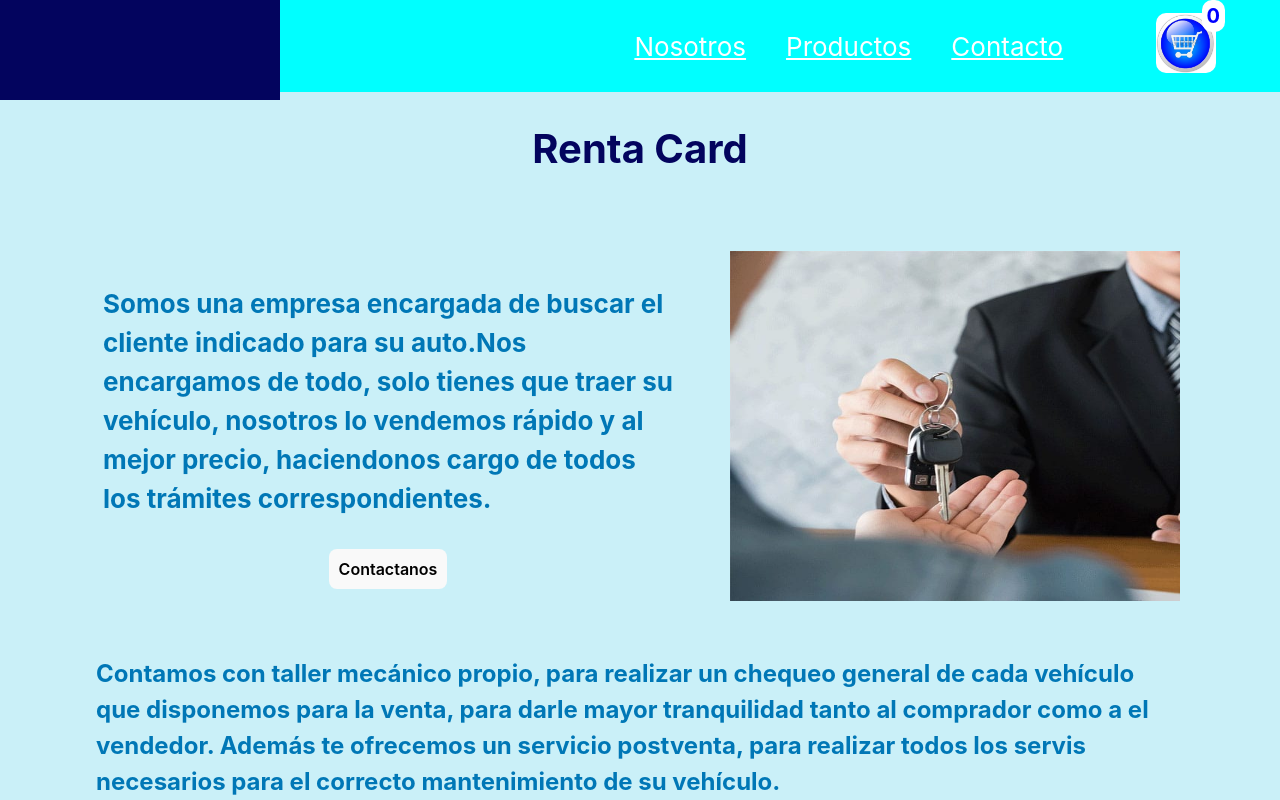
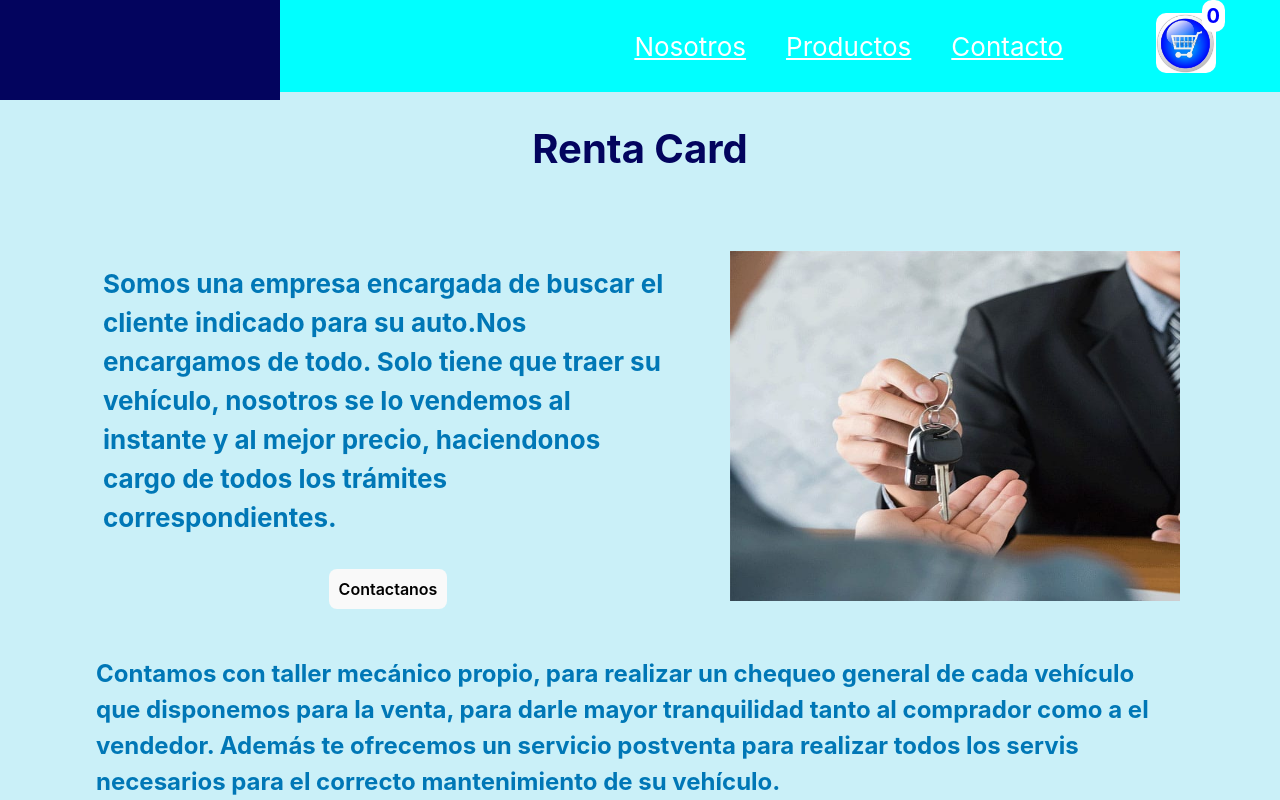
Before and after one commit to Diego-Videla/rentacardreact, a React (Vite) app: page / in a window 1280 px wide. Shown: the top 800 px of the page. Built offline with nearby package versions, Linux system fonts and the light colour scheme.

Commit message:
se modifica titulo

```diff
--- a/src/pages/header/header.jsx
+++ b/src/pages/header/header.jsx
@@ -13,7 +13,7 @@ export const Header =()=>{
             <h1>Renta Card</h1>
             <HeaderContainer>
                 <InfoContainer>
-                    <h2>Somos una empresa encargada de buscar el cliente indicado para su auto.Nos encargamos de todo, solo tienes que traer su vehículo, nosotros lo vendemos rápido y al mejor precio, haciendonos cargo de todos los trámites correspondientes.</h2>
+                    <h2>Somos una empresa encargada de buscar el cliente indicado para su auto.Nos encargamos de todo. Solo tiene que traer su vehículo, nosotros se lo vendemos al instante y al mejor precio, haciendonos cargo de todos los trámites correspondientes.</h2>
                     < NavLink className="btncontacto" to='contact'> Contactanos</NavLink>
                 </InfoContainer>
                 <ImgContainer>
@@ -22,7 +22,7 @@ export const Header =()=>{
             </HeaderContainer>
             <ConteinerInfoEmpresa>
                 <h2>Contamos con taller mecánico propio, para realizar un chequeo general de cada vehículo que disponemos para  la venta, para darle mayor tranquilidad tanto al comprador como
-                    a el vendedor. Además te ofrecemos un servicio postventa, para realizar todos los servis necesarios para el correcto mantenimiento
+                    a el vendedor. Además te ofrecemos un servicio postventa para realizar todos los servis necesarios para el correcto mantenimiento
                     de su vehículo.
                 </h2>
             </ConteinerInfoEmpresa>
```
